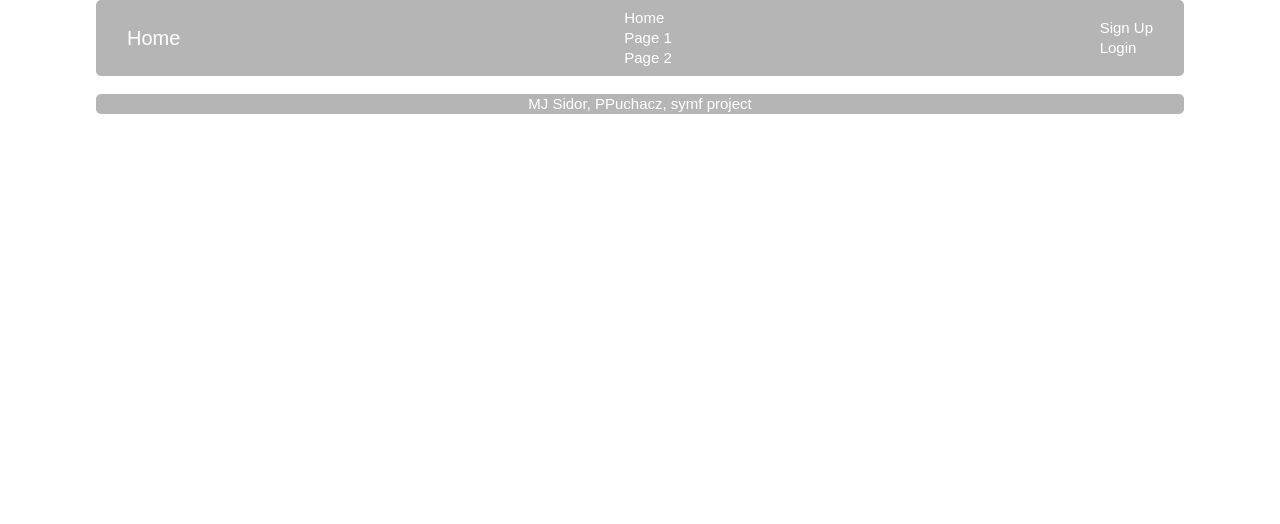
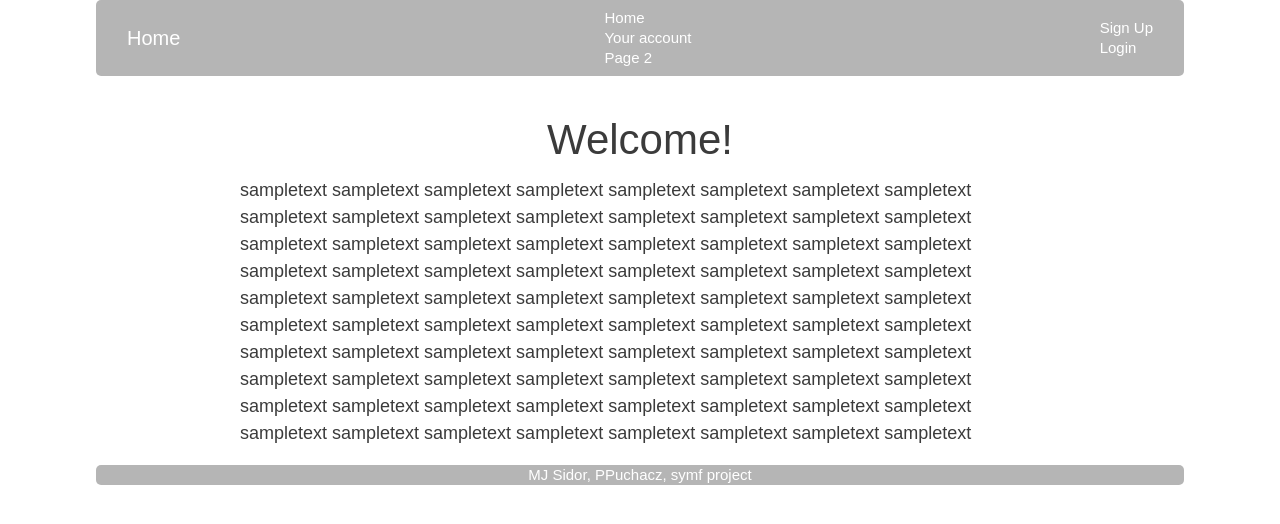
Before and after one commit to Ubiniti/inz, a Symfony app: template templates/home/index.html.twig in a window 1280 px wide. Shown: the top 524 px of the page. Run offline with Twig, Linux system fonts and the light colour scheme; the template is opened without the code that fills it, so the values that code supplies are empty; some libraries are stand-ins or nearby versions.

Commit message:
add User Read

```diff
--- a/templates/base.html.twig
+++ b/templates/base.html.twig
@@ -16,6 +16,9 @@
             <link rel="stylesheet" href="{{asset('css/w3.css')}}" media="screen" />
 
         {% endblock %}
+        <script src="https://stackpath.bootstrapcdn.com/bootstrap/4.3.1/js/bootstrap.min.js" integrity="sha384-JjSmVgyd0p3pXB1rRibZUAYoIIy6OrQ6VrjIEaFf/nJGzIxFDsf4x0xIM+B07jRM" crossorigin="anonymous"></script>
+        <script src="https://code.jquery.com/jquery-3.3.1.slim.min.js" integrity="sha384-q8i/X+965DzO0rT7abK41JStQIAqVgRVzpbzo5smXKp4YfRvH+8abtTE1Pi6jizo" crossorigin="anonymous"></script>
+<script src="https://cdnjs.cloudflare.com/ajax/libs/popper.js/1.14.7/umd/popper.min.js" integrity="sha384-UO2eT0CpHqdSJQ6hJty5KVphtPhzWj9WO1clHTMGa3JDZwrnQq4sF86dIHNDz0W1" crossorigin="anonymous"></script>
     </head>
     <body>
         <nav class="navbar navbar-inverse">
@@ -25,7 +28,7 @@
                 </div>
                 <ul class="nav navbar-nav">
                     <li class="active"><a href="#">Home</a></li>
-                    <li><a href="#">Page 1</a></li>
+                    <li><a href="{{ path('user') }}">Your account</a></li>
                     <li><a href="#">Page 2</a></li>
                 </ul>
                {# <form class="navbar-form navbar-left" action="/action_page.php">
--- a/templates/home/index.html.twig
+++ b/templates/home/index.html.twig
@@ -1,6 +1,6 @@
 {% extends 'base.html.twig' %}
 
-{% block title %}Hello HomeController!{% endblock %}
+{% block title %}Home{% endblock %}
 
 {% block body %}
     <style>
@@ -10,6 +10,20 @@
     </style>
 
     <div class="example-wrapper">
+        <h1> Welcome! </h1>
+        <div id="sampleText">
+            sampletext sampletext sampletext sampletext sampletext sampletext sampletext sampletext <br>
+            sampletext sampletext sampletext sampletext sampletext sampletext sampletext sampletext <br>
+            sampletext sampletext sampletext sampletext sampletext sampletext sampletext sampletext <br>
+            sampletext sampletext sampletext sampletext sampletext sampletext sampletext sampletext <br>
+            sampletext sampletext sampletext sampletext sampletext sampletext sampletext sampletext <br>
+            sampletext sampletext sampletext sampletext sampletext sampletext sampletext sampletext <br>
+            sampletext sampletext sampletext sampletext sampletext sampletext sampletext sampletext <br>
+            sampletext sampletext sampletext sampletext sampletext sampletext sampletext sampletext <br>
+            sampletext sampletext sampletext sampletext sampletext sampletext sampletext sampletext <br>
+            sampletext sampletext sampletext sampletext sampletext sampletext sampletext sampletext <br>
+
+        </div>
 
 
     </div>
```
Also changed, not shown: src/Controller/UserController.php (added, +24 -0 lines), templates/user/index.html.twig (added, +21 -0 lines).
